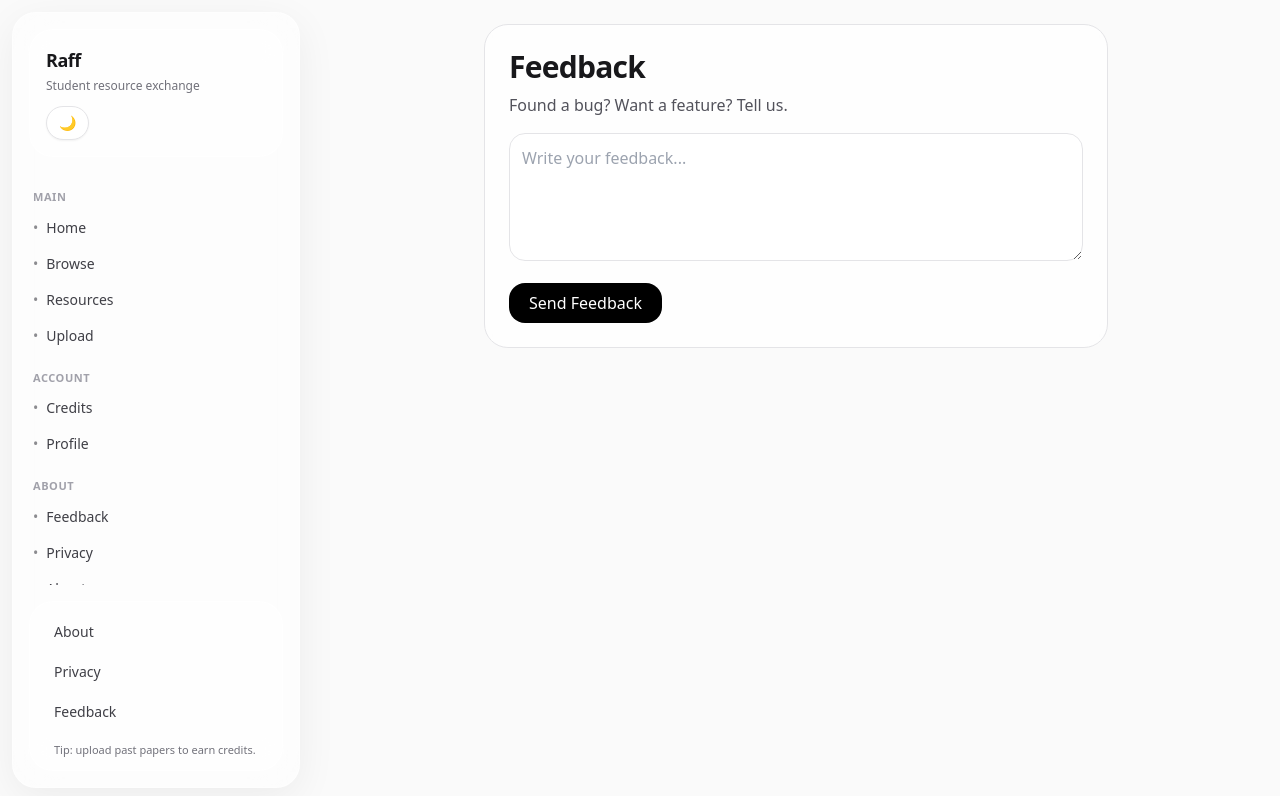
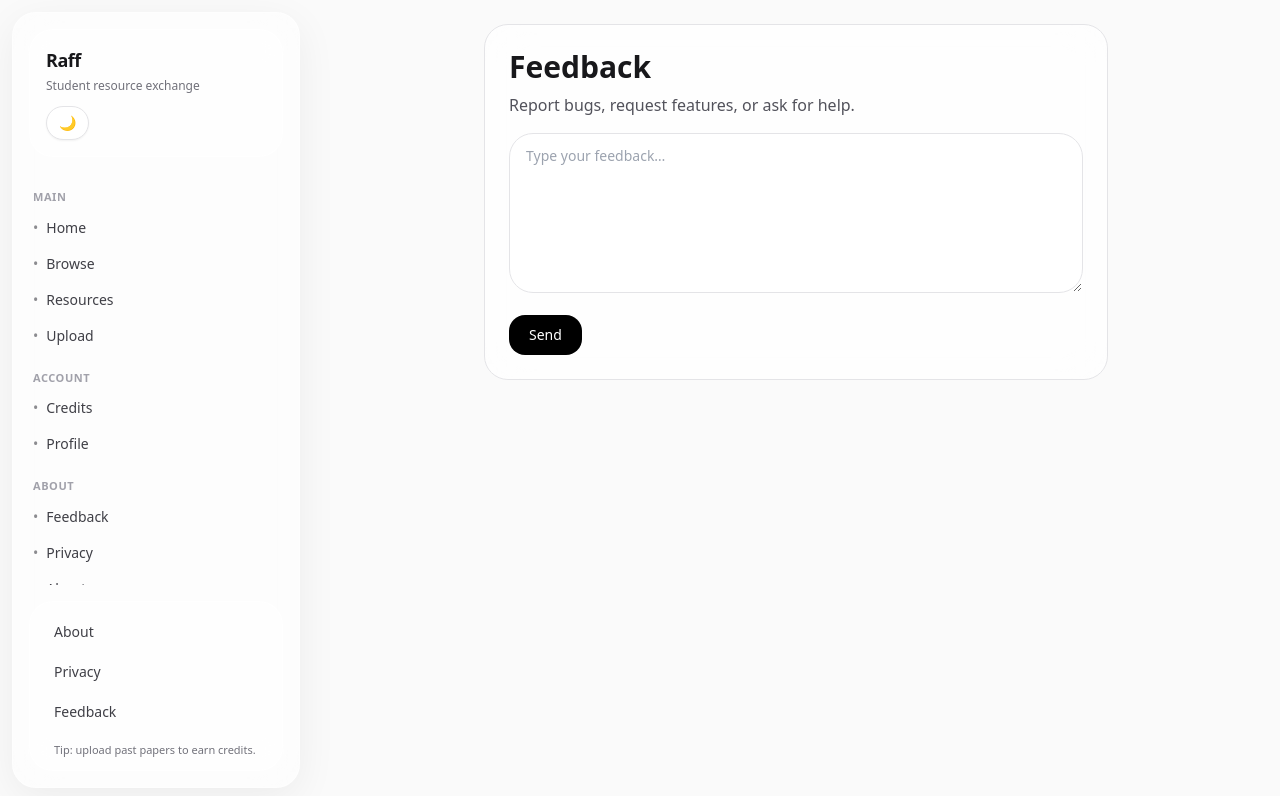
Before and after one commit to sallaxm/Raff, a Next.js app: page /feedback in a window 1280 px wide. Shown: the top 796 px of the page. Built offline with nearby package versions, Linux system fonts and the light colour scheme; no server answers.

Commit message:
mobile layout + upload width fix

```diff
--- a/src/app/about/page.tsx
+++ b/src/app/about/page.tsx
@@ -1,38 +1,16 @@
 export default function AboutPage() {
   return (
     <main className="max-w-3xl mx-auto p-6 space-y-6">
-
-      <div className="rounded-3xl border border-zinc-200 dark:border-zinc-800 p-6 bg-white/70 dark:bg-zinc-900/70 backdrop-blur">
-        <h1 className="text-3xl font-semibold tracking-tight">
-          About Raff
-        </h1>
-
+      <div className="rounded-3xl border border-zinc-200 bg-white/70 backdrop-blur-xl p-6 dark:border-zinc-800 dark:bg-zinc-900/60">
+        <h1 className="text-3xl font-semibold">About Raff</h1>
         <p className="mt-3 text-zinc-600 dark:text-zinc-300">
-          Raff - meaning "shelf" رف in Arabic -is a student-powered resource exchange designed to make
-          university life easier.
+          Raff is a student resource exchange for UDST — past papers, notes, labs, and assignments,
+          organized by college, major, and course.
         </p>
-
         <p className="mt-3 text-zinc-600 dark:text-zinc-300">
-          Upload past papers, notes, and assignments.
-          Earn credits.
-          Use credits to access resources shared by other students.
-        </p>
-
-        <p className="mt-3 text-zinc-600 dark:text-zinc-300">
-          Built for students in Qatar
+          Upload useful material → mods approve → you earn credits. Downloading costs credits.
         </p>
       </div>
-
-      <div className="rounded-3xl border border-zinc-200 dark:border-zinc-800 p-6 bg-gradient-to-br from-pink-200/40 via-blue-200/30 to-purple-200/40 dark:from-pink-500/10 dark:via-blue-500/10 dark:to-purple-500/10">
-        <h2 className="font-semibold text-lg">
-          Our Goal
-        </h2>
-
-        <p className="mt-2 text-zinc-700 dark:text-zinc-300">
-          To become the daily academic companion for every student in Qatar.
-        </p>
-      </div>
-
     </main>
   );
 }
--- a/src/app/feedback/page.tsx
+++ b/src/app/feedback/page.tsx
@@ -3,65 +3,52 @@
 import { useState } from "react";
 
 export default function FeedbackPage() {
-  const [sent, setSent] = useState(false);
-  const [text, setText] = useState("");
+  const [msg, setMsg] = useState("");
+  const [done, setDone] = useState(false);
 
-  function submit() {
-    if (!text.trim()) return;
+  async function submit() {
+    setDone(false);
+    setMsg("");
 
-    // For beta — just collect manually.
-    // Later you can store in DB.
-    console.log("Feedback:", text);
+    const text = (document.getElementById("fb") as HTMLTextAreaElement | null)?.value?.trim() ?? "";
+    if (!text) return setMsg("Write something first.");
 
-    setSent(true);
-    setText("");
+    // For now: just show success (we’ll wire to DB later if you want)
+    setDone(true);
+    setMsg("Sent ✅");
   }
 
   return (
-    <main className="max-w-2xl mx-auto p-6">
-
-      <div className="rounded-3xl border border-zinc-200 dark:border-zinc-800 p-6 bg-white/70 dark:bg-zinc-900/70 backdrop-blur">
-        <h1 className="text-3xl font-semibold tracking-tight">
-          Feedback
-        </h1>
-
+    <main className="max-w-2xl mx-auto p-6 space-y-6">
+      <div className="rounded-3xl border border-zinc-200 bg-white/70 backdrop-blur-xl p-6 dark:border-zinc-800 dark:bg-zinc-900/60">
+        <h1 className="text-3xl font-semibold">Feedback</h1>
         <p className="mt-2 text-zinc-600 dark:text-zinc-300">
-          Found a bug? Want a feature? Tell us.
+          Report bugs, request features, or ask for help.
         </p>
 
-        {!sent ? (
-          <>
         <textarea
-              value={text}
-              onChange={(e) => setText(e.target.value)}
-              placeholder="Write your feedback..."
-              className="
-                mt-4 w-full h-32
-                rounded-2xl
-                border border-zinc-200 dark:border-zinc-800
-                bg-white dark:bg-zinc-900
-                p-3
-              "
+          id="fb"
+          className="mt-4 w-full min-h-[160px] rounded-3xl border border-zinc-200 bg-white px-4 py-3 text-sm text-zinc-900
+                     dark:border-zinc-800 dark:bg-zinc-950 dark:text-zinc-50"
+          placeholder="Type your feedback…"
         />
 
+        <div className="mt-4 flex items-center gap-3">
           <button
             onClick={submit}
-              className="
-                mt-4 px-5 py-2 rounded-2xl
-                bg-black text-white
-                dark:bg-white dark:text-black
-              "
+            className="px-5 py-2.5 rounded-2xl bg-black text-white text-sm hover:opacity-90 transition dark:bg-white dark:text-black"
           >
-              Send Feedback
+            Send
           </button>
-          </>
-        ) : (
-          <p className="mt-4 text-green-600">
-            Thanks — this helps improve Raff.
-          </p>
+
+          {msg && (
+            <span className="text-sm text-zinc-600 dark:text-zinc-300">
+              {msg}
+            </span>
           )}
+          {done && <span className="text-sm">✨</span>}
         </div>
-
+      </div>
     </main>
   );
 }
--- a/src/app/layout.tsx
+++ b/src/app/layout.tsx
@@ -154,23 +154,6 @@ export default function RootLayout({ children }: { children: React.ReactNode })
               </div>
             </div>
           </div>
-
-          {/* Mobile bottom nav (app-like) */}
-          <nav
-            className="
-              md:hidden fixed bottom-0 left-0 right-0 z-30
-              bg-white/65 dark:bg-zinc-900/65
-              backdrop-blur-xl
-              border-t border-white/40 dark:border-zinc-800
-            "
-          >
-            <div className="max-w-5xl mx-auto px-3 py-2 flex items-center gap-2">
-              <MobileNavLink href="/" label="Home" />
-              <MobileNavLink href="/browse" label="Browse" />
-              <MobileNavLink href="/resources" label="Resources" />
-              <MobileNavLink href="/profile" label="Profile" />
-            </div>
-          </nav>
         </div>
       </body>
     </html>
--- a/src/app/privacy/page.tsx
+++ b/src/app/privacy/page.tsx
@@ -1,31 +1,23 @@
 export default function PrivacyPage() {
   return (
     <main className="max-w-3xl mx-auto p-6 space-y-6">
+      <div className="rounded-3xl border border-zinc-200 bg-white/70 backdrop-blur-xl p-6 dark:border-zinc-800 dark:bg-zinc-900/60">
+        <h1 className="text-3xl font-semibold">Privacy</h1>
 
-      <div className="rounded-3xl border border-zinc-200 dark:border-zinc-800 p-6 bg-white/70 dark:bg-zinc-900/70 backdrop-blur">
-        <h1 className="text-3xl font-semibold tracking-tight">
-          Privacy
-        </h1>
-
-        <p className="mt-4 text-zinc-600 dark:text-zinc-300">
-          Raff collects only the information necessary to operate the platform.
-        </p>
-
-        <ul className="mt-4 space-y-2 text-zinc-600 dark:text-zinc-300">
-          <li>• Your university email for authentication</li>
-          <li>• Uploaded academic files</li>
-          <li>• Credit transaction history</li>
-        </ul>
-
-        <p className="mt-4 text-zinc-600 dark:text-zinc-300">
-          We do not sell your data. Ever.
-        </p>
-
-        <p className="mt-4 text-zinc-600 dark:text-zinc-300">
-          Files are moderated before becoming visible to other students.
-        </p>
+        <div className="mt-4 space-y-3 text-zinc-600 dark:text-zinc-300">
+          <p>
+            Raff uses your university email to authenticate you. We store your account id, credits,
+            and upload/download history to run the credit system.
+          </p>
+          <p>
+            Uploaded files are stored in Supabase Storage. Moderators can view files for review.
+          </p>
+          <p>
+            We don’t sell your personal data. If you want your account removed, contact us via the
+            Feedback page.
+          </p>
+        </div>
       </div>
-
     </main>
   );
 }
--- a/src/app/upload/page.tsx
+++ b/src/app/upload/page.tsx
@@ -164,7 +164,7 @@ export default function UploadPage() {
   }
 
   return (
-    <main className="max-w-2xl mx-auto p-8 space-y-6">
+    <main className="max-w-2xl mx-auto p-6 space-y-6">
 
       {/* HEADER */}
       <div className="
```
Lines whose indentation alone changed are shown as unchanged.
